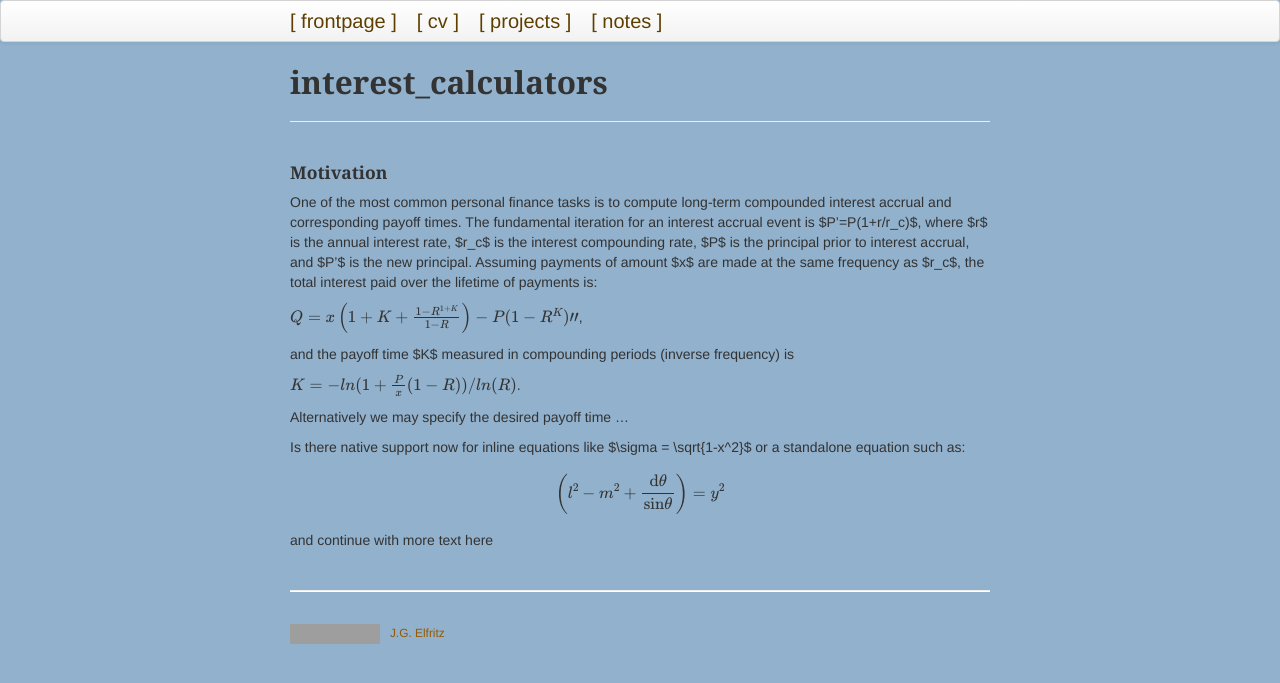
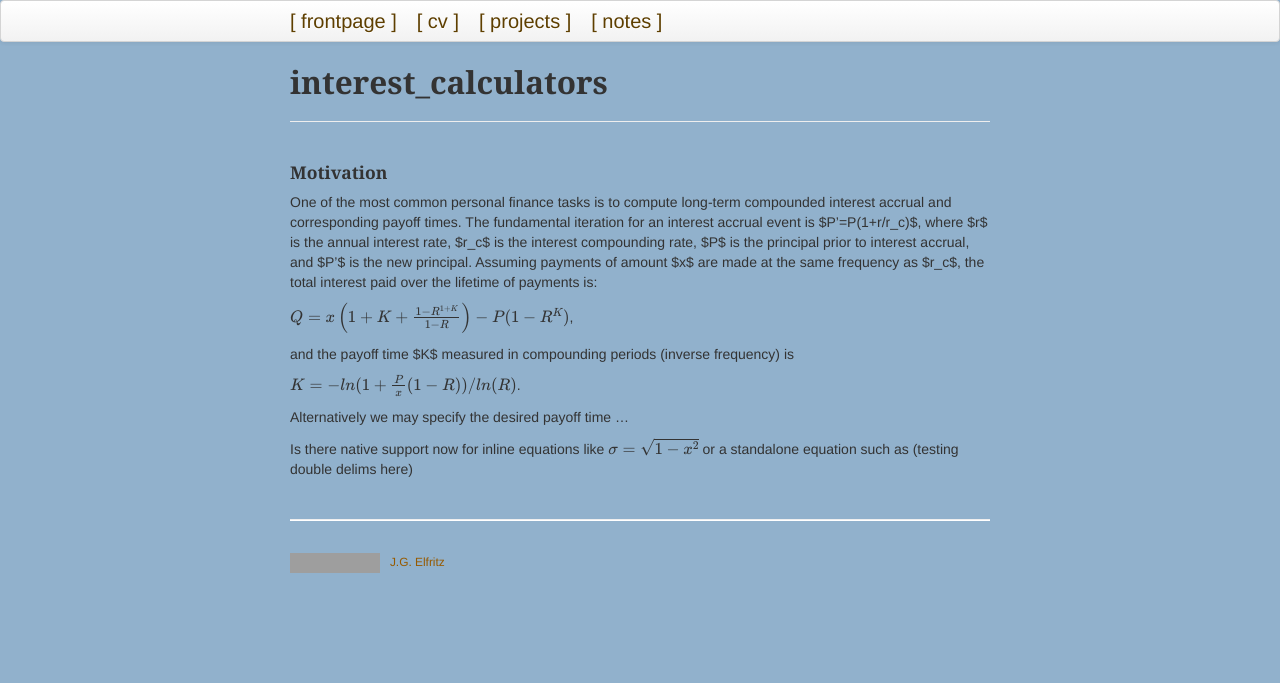
Before and after one commit to justinelfritz/justinelfritz.github.io, a Jekyll site: the page built from pages/interest_calculators.md, in a window 1280 px wide. Shown: the top 683 px of the page. Built offline with Jekyll 4.4.1, drawn with Linux system fonts in a browser that asks for light colours; grey boxes are pictures that could not be loaded.

Commit message:
more inline eq testing - single delimiters not rendering as eq

```diff
--- a/pages/interest_calculators.md
+++ b/pages/interest_calculators.md
@@ -8,16 +8,16 @@ description: calculations for compound interest
 
 One of the most common personal finance tasks is to compute long-term compounded interest accrual and corresponding payoff times. The fundamental iteration for an interest accrual event is $P'=P(1+r/r_c)$, where $r$ is the annual interest rate, $r_c$ is the interest compounding rate, $P$ is the principal prior to interest accrual, and $P'$ is the new principal.  Assuming payments of amount $x$ are made at the same frequency as $r_c$, the total interest paid over the lifetime of payments is:
 
-$$Q=x\left(1+K+\frac{1-R^{1+K}}{1-R}\right)-P(1-R^K)"$$,
+
+$$Q=x\left(1+K+\frac{1-R^{1+K}}{1-R}\right)-P(1-R^K)$$,
+
 
 and the payoff time $K$ measured in compounding periods (inverse frequency) is
 
+
 $$K=-ln(1+\frac{P}{x}\left(1-R\right))/ln(R)$$.
+
 
 Alternatively we may specify the desired payoff time ...
 
-Is there native support now for inline equations like $\sigma = \sqrt{1-x^2}$ or a standalone equation such as:
-
-$$\left(l^2-m^2 + \frac{\mathrm{d}\theta}{\mathrm{sin}\theta}\right) = y^2$$
-
-and continue with more text here
+Is there native support now for inline equations like $$\sigma = \sqrt{1-x^2}$$ or a standalone equation such as (testing double delims here)
```
